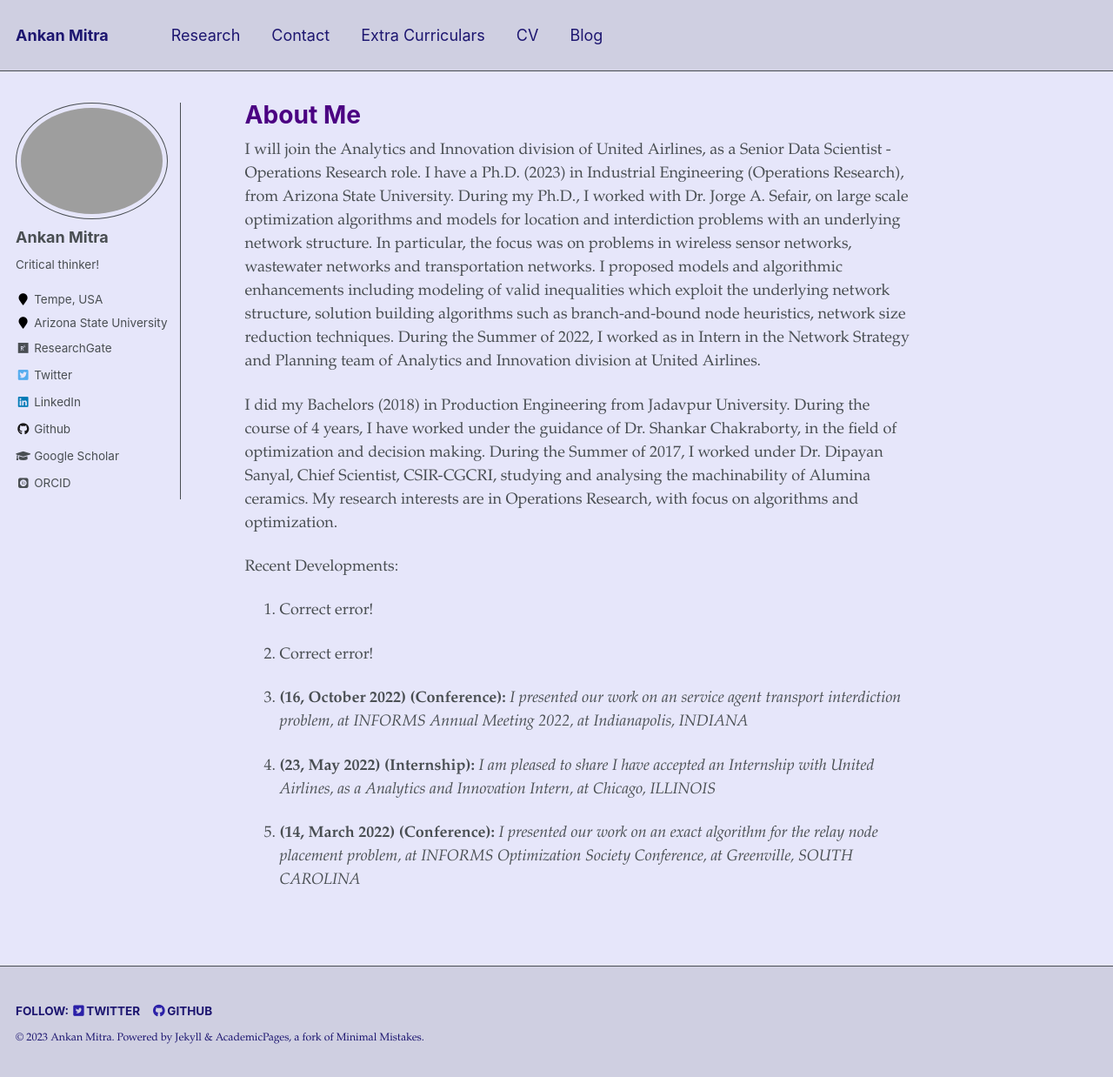
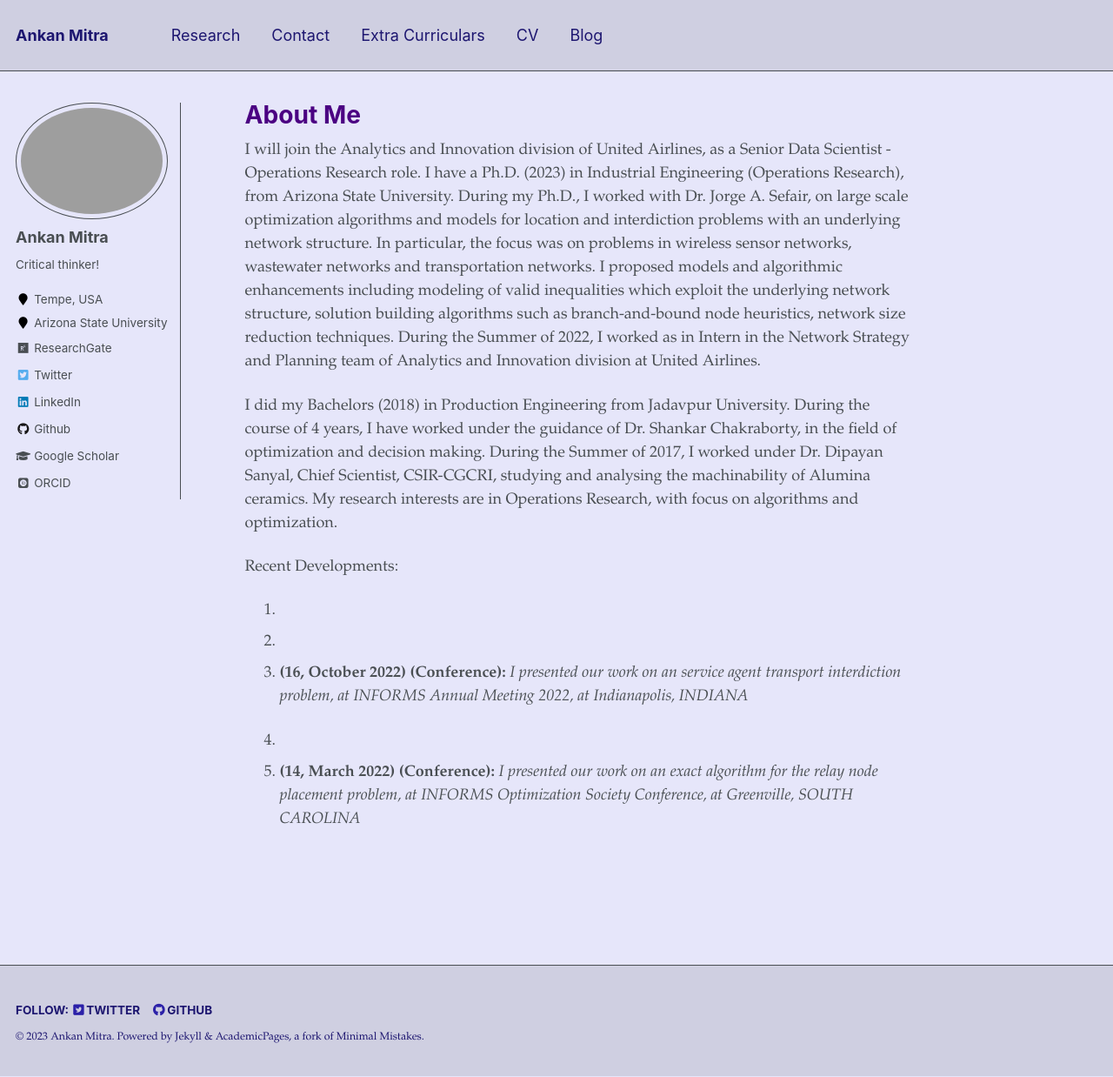
Before and after one commit to percyjackson9/percyjackson9.github.io, a Jekyll site: the page built from _pages/about.md, in a window 1280 px wide and 1238 px high. Shown: the whole window at 87% size. Built offline with Jekyll 4.4.1, drawn with Linux system fonts in a browser that asks for light colours; some web fonts are replaced.

Commit message:
Update about.md

```diff
--- a/_pages/about.md
+++ b/_pages/about.md
@@ -18,13 +18,13 @@
   <ol type="1">
   {% for post in site.news reversed %}
     <li>
-    {% if post.title == "Conference" %}
-    <p><b>({{post.day}}, {{post.month}} {{post.year}}) (Conference):</b> <i>{{ post.excerpt }}</i></p>
-    {% elsif post.title == "Internship" %}
+<!--     {% if post.title == "Conference" %} -->
+    <p><b>({{post.day}}, {{post.month}} {{post.year}}) ({{post.title}}):</b> <i>{{ post.excerpt }}</i></p>
+<!--     {% elsif post.title == "Internship" %}
     <p><b>({{post.day}}, {{post.month}} {{post.year}}) (Internship):</b> <i>{{ post.excerpt }}</i></p>
     {% else %}
       <p>Correct error!</p>
-    {% endif %}
+    {% endif %} -->
     </li>
   {% endfor %}
   </ol>
```
